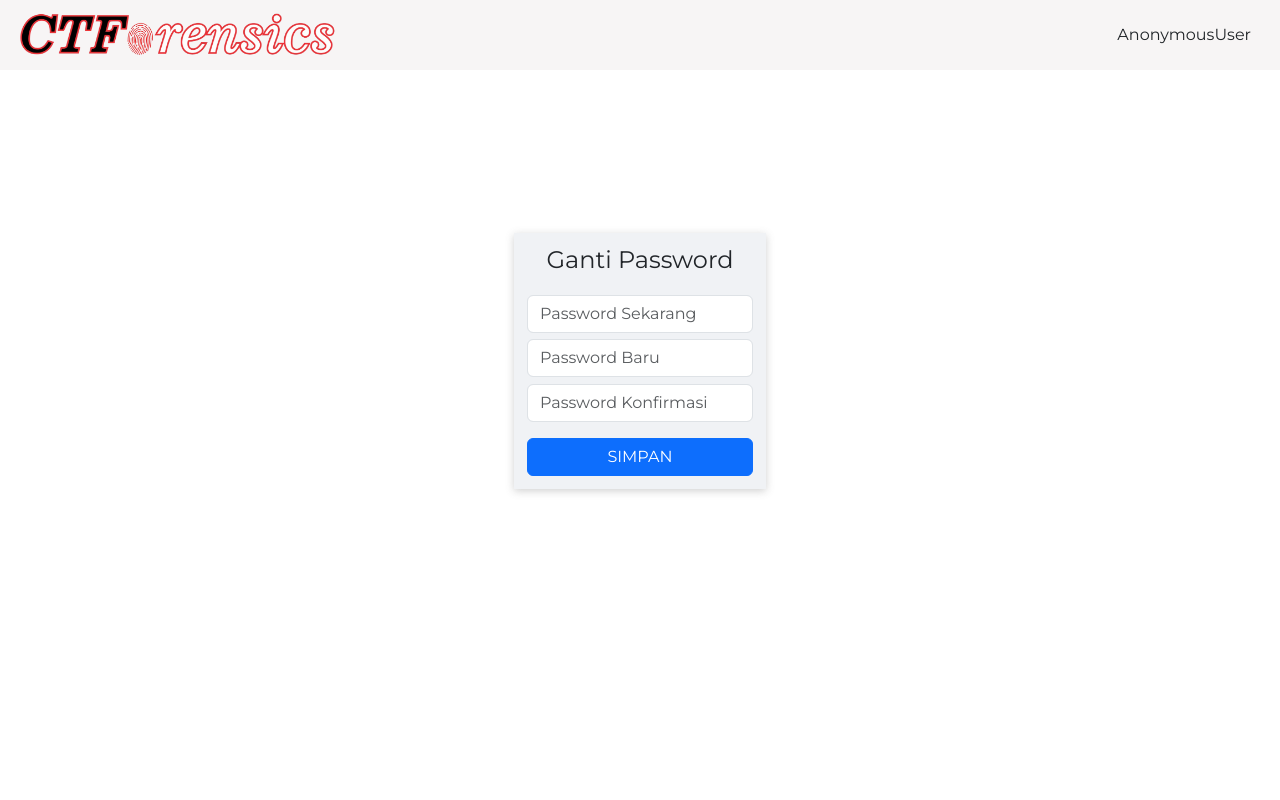
After one commit to enomarozi/CTForensic, a Django app: page /account/pengaturan/ in a window 1280 px wide. The commit adds this page. Run offline with Django 5.2, Linux system fonts and the light colour scheme; some libraries are stand-ins or nearby versions.

Commit message:
'21-10-2024'

```diff
--- a/account/forms.py
+++ b/account/forms.py
@@ -17,3 +17,16 @@ class RegistrasiForm(forms.ModelForm):
 	class Meta:
 		model = User
 		fields = ['username','email','password1','password2']
+
+class PengaturanForm(forms.Form):
+	password_sekarang = forms.CharField(label="Password",max_length=50,widget=forms.PasswordInput(attrs={'class':'form-control','placeholder':'Password Sekarang'}))
+	password_baru = forms.CharField(label="Password",max_length=50,widget=forms.PasswordInput(attrs={'class':'form-control','placeholder':'Password Baru'}))
+	password_konfirmasi = forms.CharField(label="Password",max_length=50,widget=forms.PasswordInput(attrs={'class':'form-control','placeholder':'Password Konfirmasi'}))
+
+	def clean(self):
+	    cleaned_data = super().clean()
+	    password_baru = cleaned_data.get("password_baru")
+	    password_konfirmasi = cleaned_data.get("password_konfirmasi")
+
+	    if password_baru and password_baru != password_konfirmasi:
+	        raise forms.ValidationError("Password baru dan konfirmasi password tidak cocok.")
--- a/account/templates/account/masuk.html
+++ b/account/templates/account/masuk.html
@@ -33,7 +33,5 @@
         {% endfor %}
     {% endif %}
 </div>
-
-</form>
 </body>
 </html>
--- /dev/null
+++ b/account/templates/account/pengaturan.html
@@ -0,0 +1,32 @@
+{% extends "index/app.html" %}
+{% load static %}
+{% block content %}
+<link href="{% static 'native/css/login.css' %}" rel="stylesheet" crossorigin="anonymous">
+<div class="container-fluid">
+    <div class="mb-4 center-login">
+    	<h4 class="title text-center title-pengaturan">Ganti Password</h4>
+        <form method="POST" action="{% url 'pengaturan' %}">
+            {% csrf_token %}
+            <div class="form-group">
+                {{ form.password_sekarang }}
+            </div>
+            <div class="form-group">
+                {{ form.password_baru }}
+            </div>
+            <div class="form-group">
+                {{ form.password_konfirmasi }}
+            </div>
+            <div class="col">
+                <input class="btn btn-primary" type="submit" name="submit" value="SIMPAN">
+            </div>
+        </form>
+    </div>
+    {% if form.non_field_errors %}
+        <div class="error text-center alert-danger alert">
+            {% for error in form.non_field_errors %}
+                <p>{{ error }}</p>
+            {% endfor %}
+        </div>
+    {% endif %}
+</div>
+{% endblock content %}
--- a/account/urls.py
+++ b/account/urls.py
@@ -5,6 +5,7 @@ from . import views
 
 urlpatterns = [
 	path('masuk/',views.masuk, name='masuk'),
+	path('pengaturan/',views.pengaturan, name='pengaturan'),
 	path('registrasi/',views.registrasi, name='registrasi'),
 	path('keluar/',views.keluar, name='keluar'),
 
--- a/account/views.py
+++ b/account/views.py
@@ -5,7 +5,7 @@ from django.contrib.auth.models import User
 from django.contrib.auth.hashers import make_password
 from django.contrib.auth import authenticate, login, logout, update_session_auth_hash
 from django.contrib import messages
-from .forms import CustomAuthenticationForm, RegistrasiForm
+from .forms import CustomAuthenticationForm, RegistrasiForm, PengaturanForm
 from datetime import datetime
 
 def masuk(request):
@@ -51,6 +51,27 @@ def registrasi(request):
 		form = RegistrasiForm()
 	return render(request, 'account/registrasi.html',{'form':form})
 
+def pengaturan(request):
+	if request.user.is_authenticated:
+		form = PengaturanForm(request.POST)
+		if form.is_valid():
+			password1 = form.cleaned_data.get("password_sekarang")
+			password2 = form.cleaned_data.get("password_baru")
+			password3 = form.cleaned_data.get("password_konfirmasi")
+			if request.user.check_password(password1):
+				request.user.set_password(password3)
+				request.user.save()
+				update_session_auth_hash(request, request.user)
+				messages.success(request,"Password berhasil diubah.")
+			else:
+				form.add_error("password_sekarang", "Password sekarang salah.")
+		else:
+			form.add_error('password_konfirmasi', "Password baru dan konfirmasi password tidak cocok.")
+		return render(request, 'account/pengaturan.html', {'form': form})
+	else:
+		form = PengaturanForm()
+	return render(request, 'account/pengaturan.html',{'form':form})
+
 def keluar(request):
 	logout(request)
 	return HttpResponseRedirect(reverse('masuk'))
--- a/index/templates/index/app.html
+++ b/index/templates/index/app.html
@@ -4,13 +4,23 @@
 <link rel="icon" href="{% static '/img/icon.png' %}" type="image/x-icon">
 <script src="https://code.jquery.com/jquery-3.7.1.min.js"></script>
 
-<header class='header_grid'>
-	<img src="{% static '/img/logo.png' %}" width="100%">
-	<div></div>
-	<a class='btn btn-warning py-3' href="{% url 'cleanData' %}">Clear Uploads</a>
-	<div></div>
-	<a class='btn btn-danger py-3' href="{% url 'keluar' %}">Keluar</a>
+<header class="topbar d-flex justify-content-between align-items-center p-3">
+    <a href="{% url 'index' %}">
+	    <img src="{% static 'img/logo.png' %}" width="30%" alt="Logo">
+	</a>
+    <div class="dropdown">
+        <button class="btn btn-account" type="button" id="dropdownAccount" data-bs-toggle="dropdown" aria-expanded="false">
+            {{ user }} <i class="fas fa-user-circle dark-icon fa-2x" style="vertical-align: middle;"></i>
+        </button>
+        <ul class="dropdown-menu dropdown-menu-end" aria-labelledby="dropdownAccount">
+            <li><a class="dropdown-item" href="{% url 'pengaturan' %}">Setting</a></li>
+            <li><hr class="dropdown-divider"></li>
+            <li><a class="dropdown-item" href="{% url 'cleanData' %}">Clear Data</a></li>
+            <li><a class="dropdown-item" href="{% url 'keluar' %}">Logout</a></li>
+        </ul>
+    </div>
 </header>
+
 <title>{{ title }}</title>
 {% block content %}
 
--- a/index/views.py
+++ b/index/views.py
@@ -22,6 +22,7 @@ def index(request):
 			)
 			return redirect('index')
 		context = {
+			"user":request.user,
 			"title":"Dashboard",
 		}
 		return render(request,'index/index.html',context)
--- a/static/native/css/index.css
+++ b/static/native/css/index.css
@@ -1,13 +1,21 @@
+@import url('https://fonts.googleapis.com/css2?family=Montserrat&display=swap');
+
 *{
 	margin:0;
 	padding: 0;
+	font-family: 'Montserrat', sans-serif;
 }
-.header_grid{
-	display: grid;
-	grid-template-columns: 20% 65% 9% 1% 5%;
-	background-color: #e6e6e6;
-  	align-items: center;
-  	padding: 3px;
+.topbar{
+    top: 0;
+    right: 0;
+    left: 0;
+    height: 70px;
+    z-index: 10;
+    display: flex;
+    background-color: #f7f5f5;
+    justify-content: space-between;
+    align-items: center;
+    padding: 0 20px;
 }
 .upload-form{
 	background-color: white;
--- a/static/native/css/login.css
+++ b/static/native/css/login.css
@@ -2,7 +2,7 @@
 	width: 20%;
 	margin: 13% 40% 0 40%;
 	padding: 1%;
-	background-color: #e6e6e6;
+	background-color: #f0f2f5;
 	box-shadow: rgba(99, 99, 99, 0.3) 0px 2px 8px 0px;
 }
 .logo{
@@ -28,3 +28,6 @@ input[type="submit"]{
 	margin: 0 40% 0 40%;
 	text-align: center;
 }
+.title-pengaturan{
+	margin-bottom: 20px;
+}
```
Also changed, not shown: uploads/unand.png (added). Lines whose indentation alone changed are shown as unchanged.
